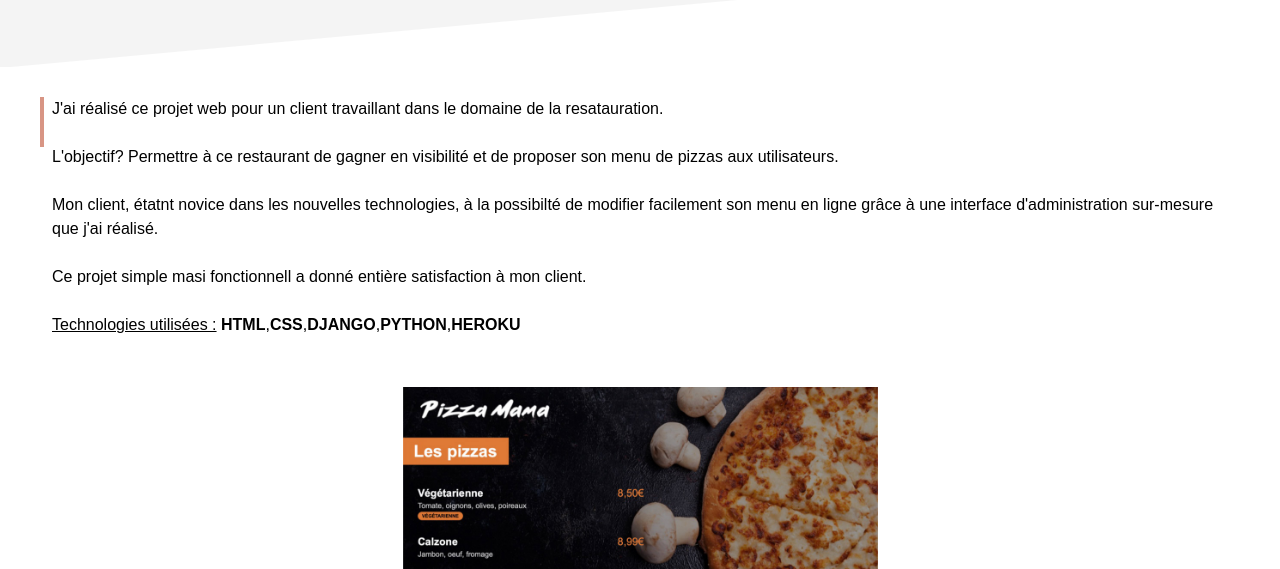
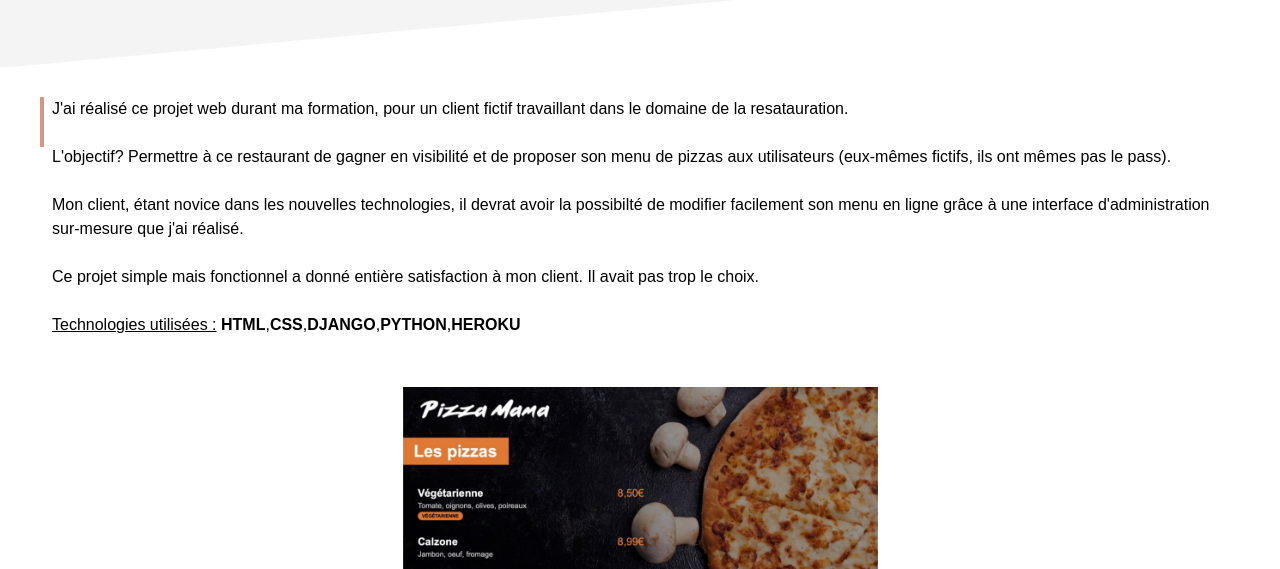
Before and after one commit to Didic988/Site-web-pro, a plain HTML site: page portfolio-site-restaurant.html in a window 1280 px wide. Shown: the part 231-800 px from the top of the page. Drawn offline with Linux system fonts and the light colour scheme.

Commit message:
Add files via upload

```diff
--- a/portfolio-site-restaurant.html
+++ b/portfolio-site-restaurant.html
@@ -31,13 +31,13 @@
         <!-- SECTION CONTENUE-->
         <div class="section">
             <div class="text-avec-ligne-vertical">
-                <p>J'ai réalisé ce projet web pour un client travaillant dans le domaine de la resatauration.
+                <p>J'ai réalisé ce projet web durant ma formation, pour un client fictif travaillant dans le domaine de la resatauration.
                     <br><br>
-                    L'objectif? Permettre à ce restaurant de gagner en visibilité et de proposer son menu de pizzas aux utilisateurs.
+                    L'objectif? Permettre à ce restaurant de gagner en visibilité et de proposer son menu de pizzas aux utilisateurs (eux-mêmes fictifs, ils ont mêmes pas le pass).
                     <br><br>
-                    Mon client, étatnt novice dans les nouvelles technologies, à la possibilté de modifier facilement son menu en ligne grâce à une interface d'administration sur-mesure que j'ai réalisé.
+                    Mon client, étant novice dans les nouvelles technologies, il devrat avoir la possibilté de modifier facilement son menu en ligne grâce à une interface d'administration sur-mesure que j'ai réalisé.
                     <br><br>
-                    Ce projet simple masi fonctionnell a donné entière satisfaction à mon client.
+                    Ce projet simple mais fonctionnel a donné entière satisfaction à mon client. Il avait pas trop le choix.
                     <br><br>
                     <u>Technologies utilisées :</u> <b>HTML</b>,<b>CSS</b>,<b>DJANGO</b>,<b>PYTHON</b>,<b>HEROKU</b>
                 </p>
```
Also changed, not shown: portfolio-application-mobile-ai.html (+3 -2 lines).
